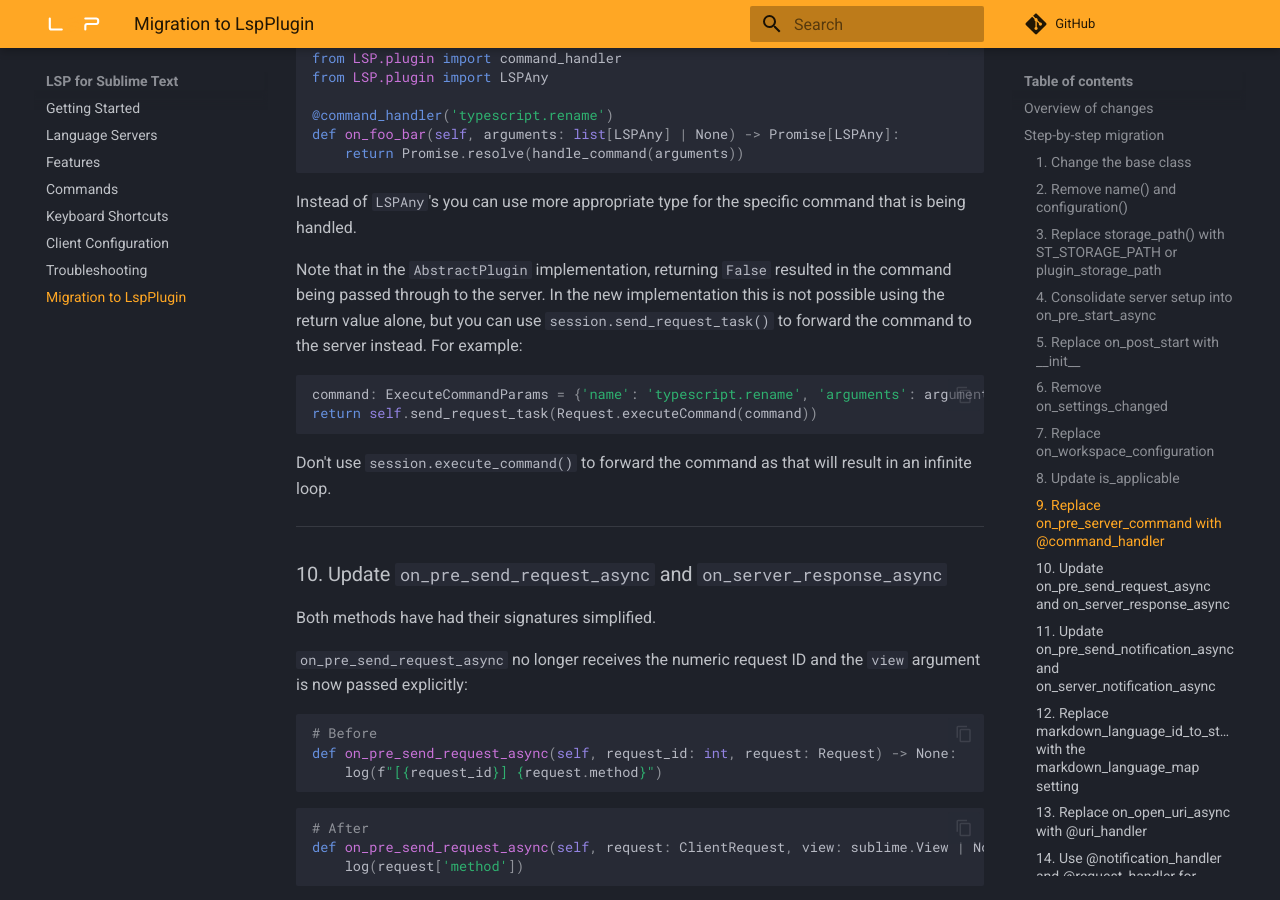
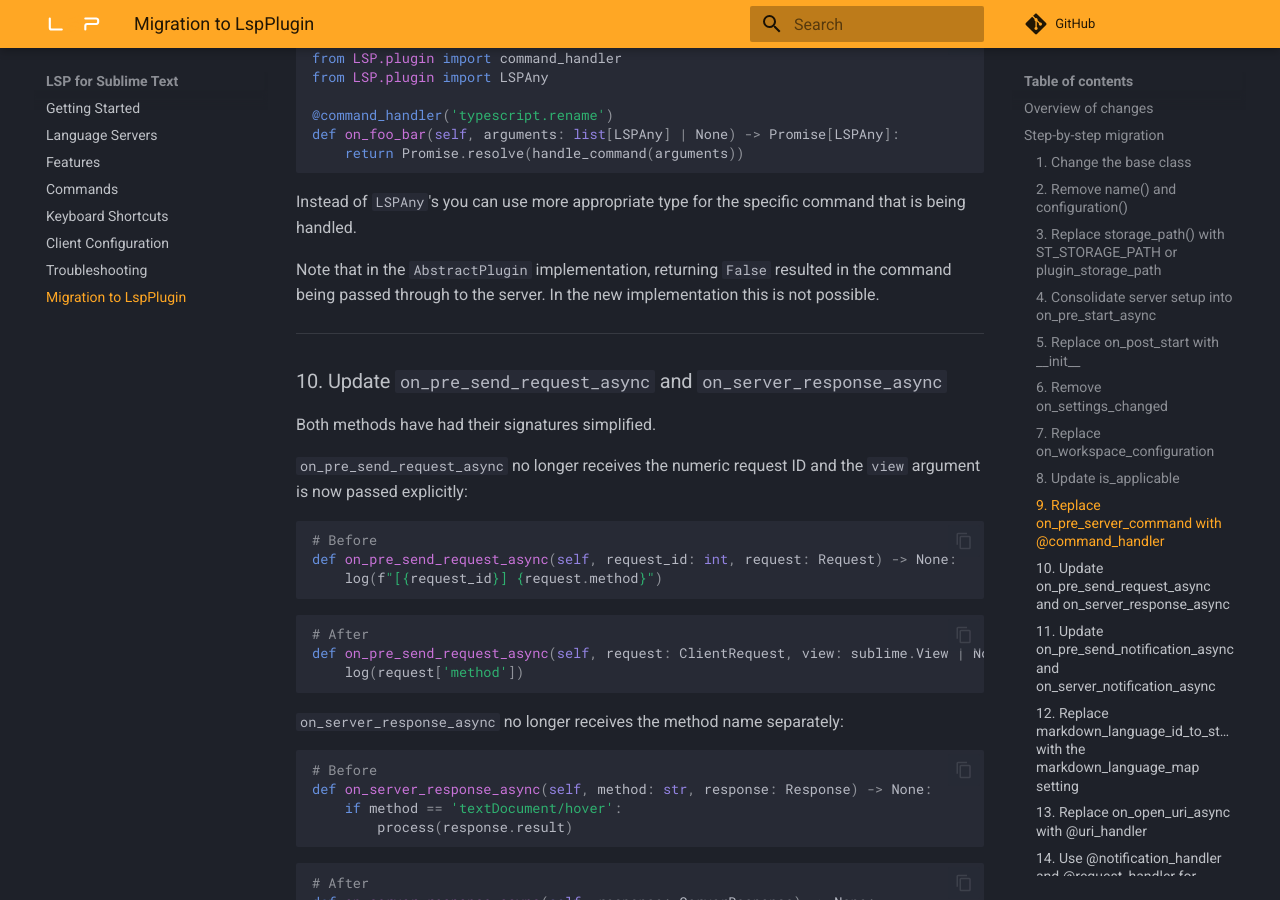
Before and after one commit to sublimelsp/LSP, an MkDocs documentation site: the page built from docs/src/migrating_to_lsp_plugin.md, in a window 1280 px wide and 900 px high, scrolled down 7516 px. Built offline with MkDocs 1.6.1 and Material for MkDocs 9.7.7, drawn with Linux system fonts in a browser that asks for light colours; comment, search, counter and statistics services are not loaded.

Commit message:
update docs

````diff
--- a/docs/src/migrating_to_lsp_plugin.md
+++ b/docs/src/migrating_to_lsp_plugin.md
@@ -315,14 +315,7 @@ def on_foo_bar(self, arguments: list[LSPAny] | None) -> Promise[LSPAny]:
 
 Instead of `LSPAny`'s you can use more appropriate type for the specific command that is being handled.
 
-Note that in the `AbstractPlugin` implementation, returning `False` resulted in the command being passed through to the server. In the new implementation this is not possible using the return value alone, but you can use `session.send_request_task()` to forward the command to the server instead. For example:
-
-```py
-command: ExecuteCommandParams = {'name': 'typescript.rename', 'arguments': arguments}
-return self.send_request_task(Request.executeCommand(command))
-```
-
-Don't use `session.execute_command()` to forward the command as that will result in an infinite loop.
+Note that in the `AbstractPlugin` implementation, returning `False` resulted in the command being passed through to the server. In the new implementation this is not possible.
 
 ---
 
````
Also changed, not shown: 1 other file.
